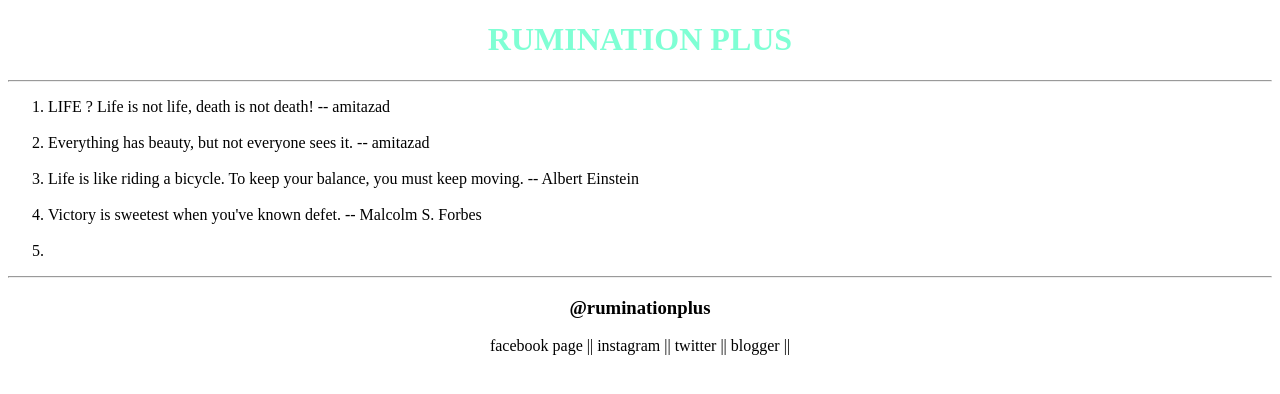
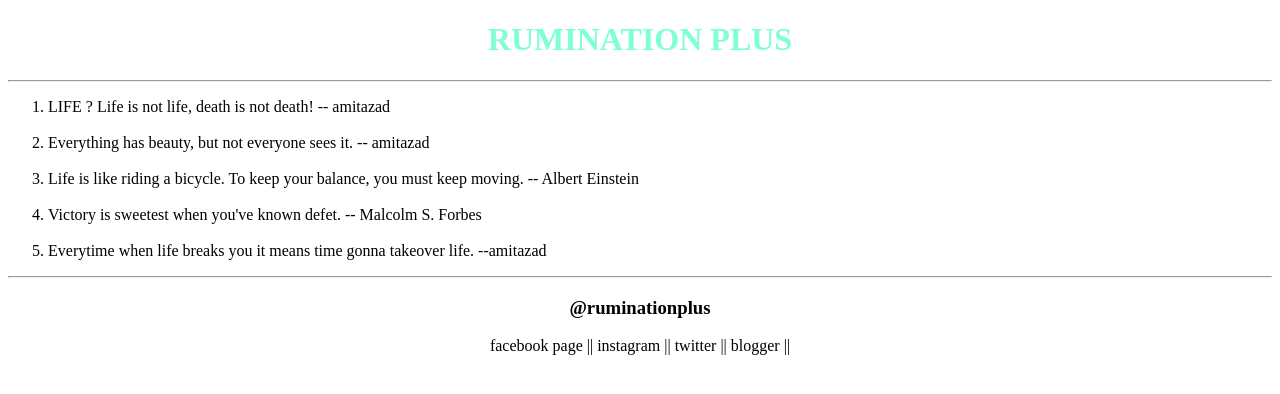
Before and after one commit to itsamitazad/ruminationplus, a plain HTML site: page index.html in a window 1280 px wide. Drawn offline with Linux system fonts and the light colour scheme.

Commit message:
Update index.html

```diff
--- a/index.html
+++ b/index.html
@@ -11,7 +11,7 @@
             <li>Everything has beauty, but not everyone sees it.   --  amitazad </li><br>
             <li>Life is like riding a bicycle. To keep your balance, you must keep moving. --  Albert Einstein </li><br>
             <li>Victory is sweetest when you've known defet.  --  Malcolm S. Forbes </li><br>
-            <li></li>
+            <li>Everytime when life  breaks  you it  means  time gonna  takeover  life.   --amitazad  </li>
 
         </ol>
 
```
